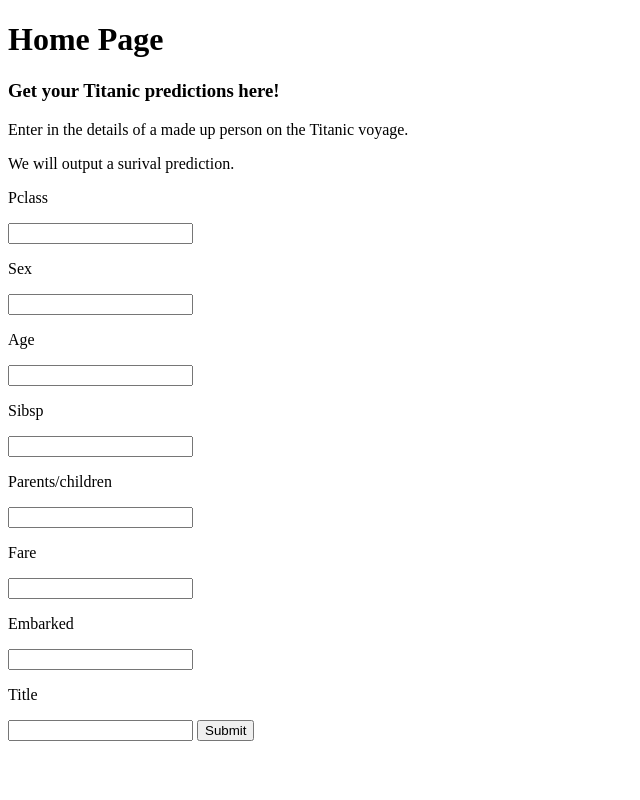
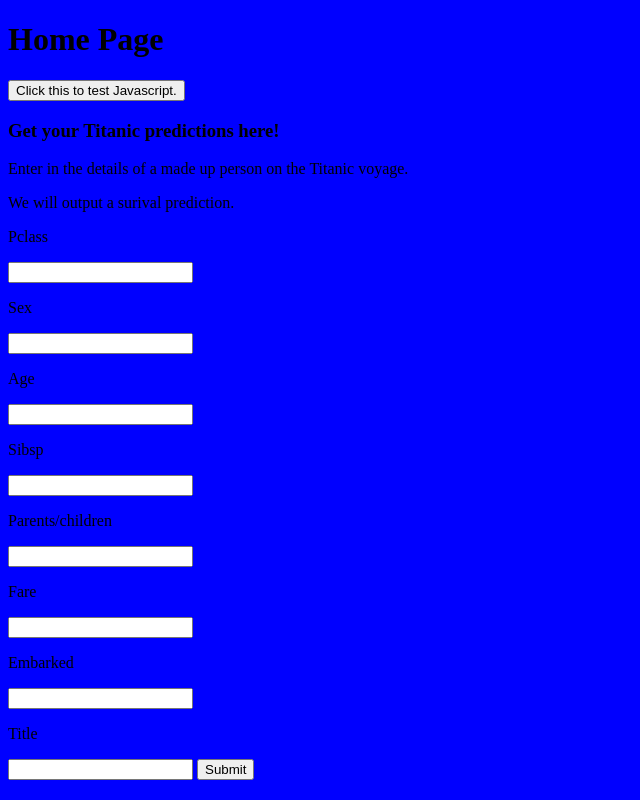
Before and after one commit to jbraum/unicorn, a Django app: page / in a window 1280 px wide. Shown: the whole page, without its empty margins (0-640 px from the left). Run offline with Django 3.2, Linux system fonts and the light colour scheme.

Commit message:
Added and integrated CSS and JS into index.html

```diff
--- /dev/null
+++ b/static/main.js
@@ -0,0 +1,3 @@
+function clicked() {
+  alert("Javascript working")
+}
--- /dev/null
+++ b/static/style.css
@@ -0,0 +1,3 @@
+body {
+  background-color: blue;
+}
--- a/templates/index.html
+++ b/templates/index.html
@@ -3,9 +3,12 @@
   <head>
     <meta charset="utf-8">
     <title>Titantic Predictor</title>
+    {% load static %}
+    <link rel="stylesheet" href="{% static 'style.css' %}">
   </head>
   <body>
     <h1>Home Page</h1>
+    <button type="button" onclick="clicked()">Click this to test Javascript.</button>
     <h3>Get your Titanic predictions here!</h3>
     <p>Enter in the details of a made up person on the Titanic voyage.</p>
     <p>We will output a surival prediction.</p>
@@ -29,5 +32,7 @@
       <input type="text" name="title">
       <input type="submit">
     </form>
+    <script type="text/javascript" src="{% static 'main.js' %}">
+    </script>
   </body>
 </html>
--- a/titanic/settings.py
+++ b/titanic/settings.py
@@ -26,6 +26,7 @@ SECRET_KEY = 'z7_^zrkqsnarnh)zje77a&^*k-g_2u+rff=owqe(q_psf3-ttf'
 DEBUG = True
 
 ALLOWED_HOSTS = ['3.16.107.42']
+#ALLOWED_HOSTS = []
 
 # Application definition
 
@@ -115,5 +116,6 @@ USE_TZ = True
 
 # Static files (CSS, JavaScript, Images)
 # https://docs.djangoproject.com/en/3.0/howto/static-files/
-
+import os.path
 STATIC_URL = '/static/'
+STATICFILES_DIRS = (os.path.join('static'),)
```
